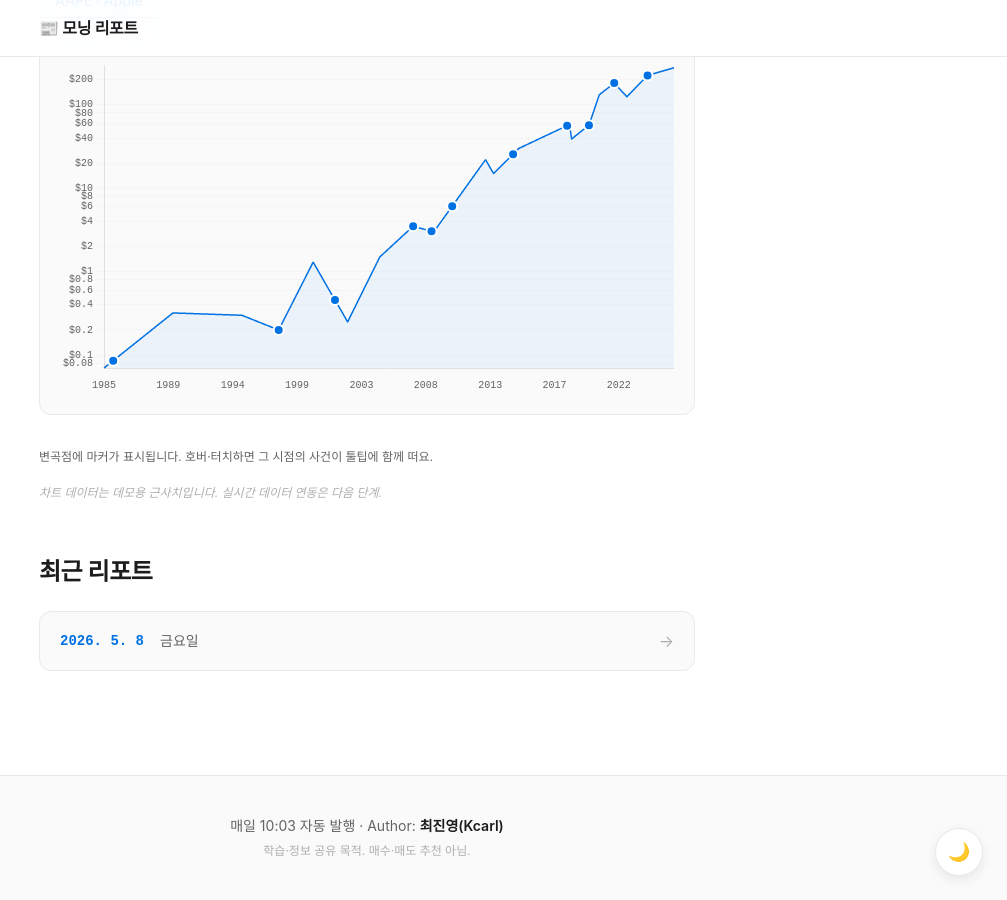
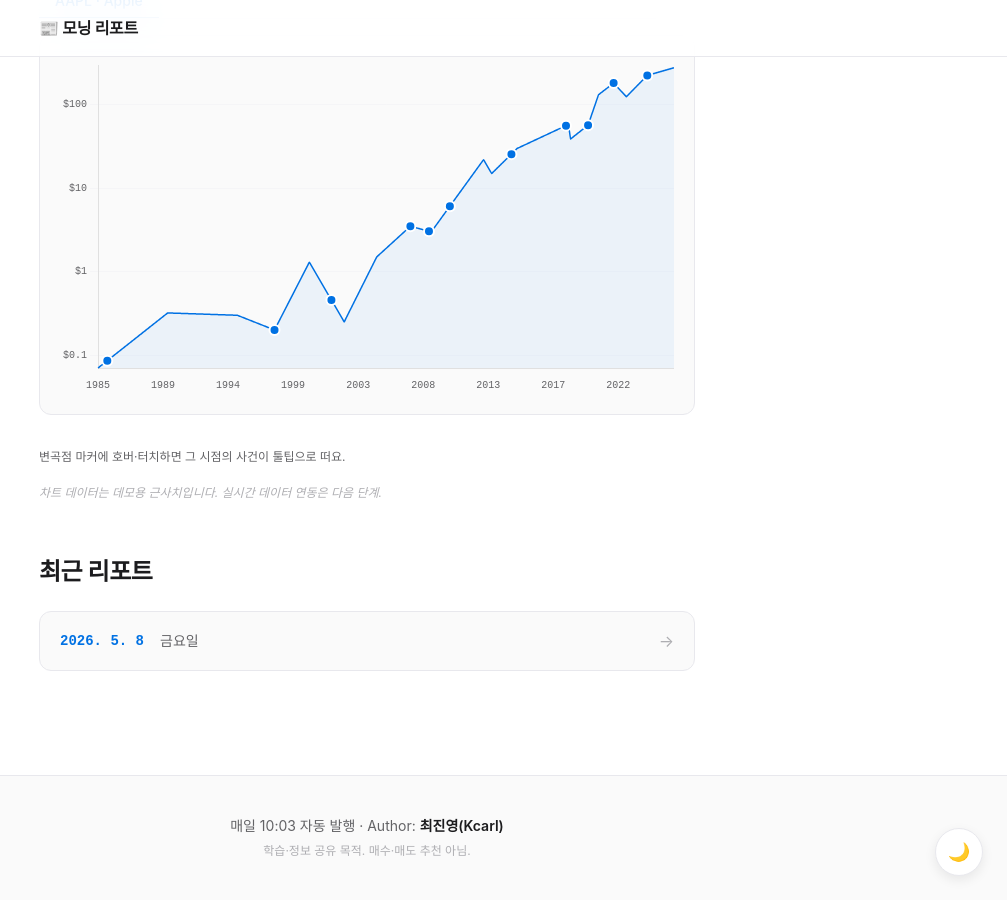
Before and after one commit to jinyeung0618/morning-report, a Jekyll site: the page built from index.md, in a window 1280 px wide and 900 px high, scrolled down 531 px. Shown: the whole window, without its empty margins (273-1280 px from the left). Built offline with Jekyll 4.4.1, drawn with Linux system fonts in a browser that asks for light colours; part of the change alters nothing that is shown.

Commit message:
Chart: tooltip only on event markers; Y-axis show only powers of 10

```diff
--- a/assets/js/stats.js
+++ b/assets/js/stats.js
@@ -103,9 +103,11 @@
     (stock.events || []).forEach(e => { eventMap[e.date] = e.title; });
 
     const pointRadii = data.map(p => eventMap[p.x] ? 5 : 0);
-    const pointHoverRadii = data.map(p => eventMap[p.x] ? 7 : 4);
+    const pointHoverRadii = data.map(p => eventMap[p.x] ? 8 : 0);
     const pointBgs = data.map(p => eventMap[p.x] ? c.line : 'transparent');
     const pointBorders = data.map(p => eventMap[p.x] ? c.tooltipBg : 'transparent');
+    // 변곡점에서만 hover 활성 — 나머지는 hit 0
+    const pointHitRadii = data.map(p => eventMap[p.x] ? 20 : 0);
 
     if (chart) chart.destroy();
 
@@ -127,14 +129,14 @@
           pointBackgroundColor: pointBgs,
           pointBorderColor: pointBorders,
           pointBorderWidth: 2,
-          pointHitRadius: 12,
+          pointHitRadius: pointHitRadii,
           tension: 0.15,
         }],
       },
       options: {
         responsive: true,
         maintainAspectRatio: false,
-        interaction: { mode: 'index', intersect: false },
+        interaction: { mode: 'nearest', intersect: true },
         plugins: {
           legend: { display: false },
           tooltip: {
@@ -176,6 +178,13 @@
           },
           y: {
             type: 'logarithmic',
+            // 10의 거듭제곱만 표시 (0.1 / 1 / 10 / 100 / 1000 ...)
+            afterBuildTicks: (axis) => {
+              axis.ticks = axis.ticks.filter(t => {
+                const log = Math.log10(t.value);
+                return Math.abs(log - Math.round(log)) < 0.001;
+              });
+            },
             ticks: {
               color: c.text,
               font: { size: 10, family: 'SF Mono, Fira Code, monospace' },
--- a/index.md
+++ b/index.md
@@ -26,7 +26,7 @@ charts: true
     <canvas id="stocksChart"></canvas>
   </div>
 
-  <p class="stats-hint">변곡점에 마커가 표시됩니다. 호버·터치하면 그 시점의 사건이 툴팁에 함께 떠요.</p>
+  <p class="stats-hint">변곡점 마커에 호버·터치하면 그 시점의 사건이 툴팁으로 떠요.</p>
   <p class="stats-disclaimer">차트 데이터는 데모용 근사치입니다. 실시간 데이터 연동은 다음 단계.</p>
 </section>
 
```
